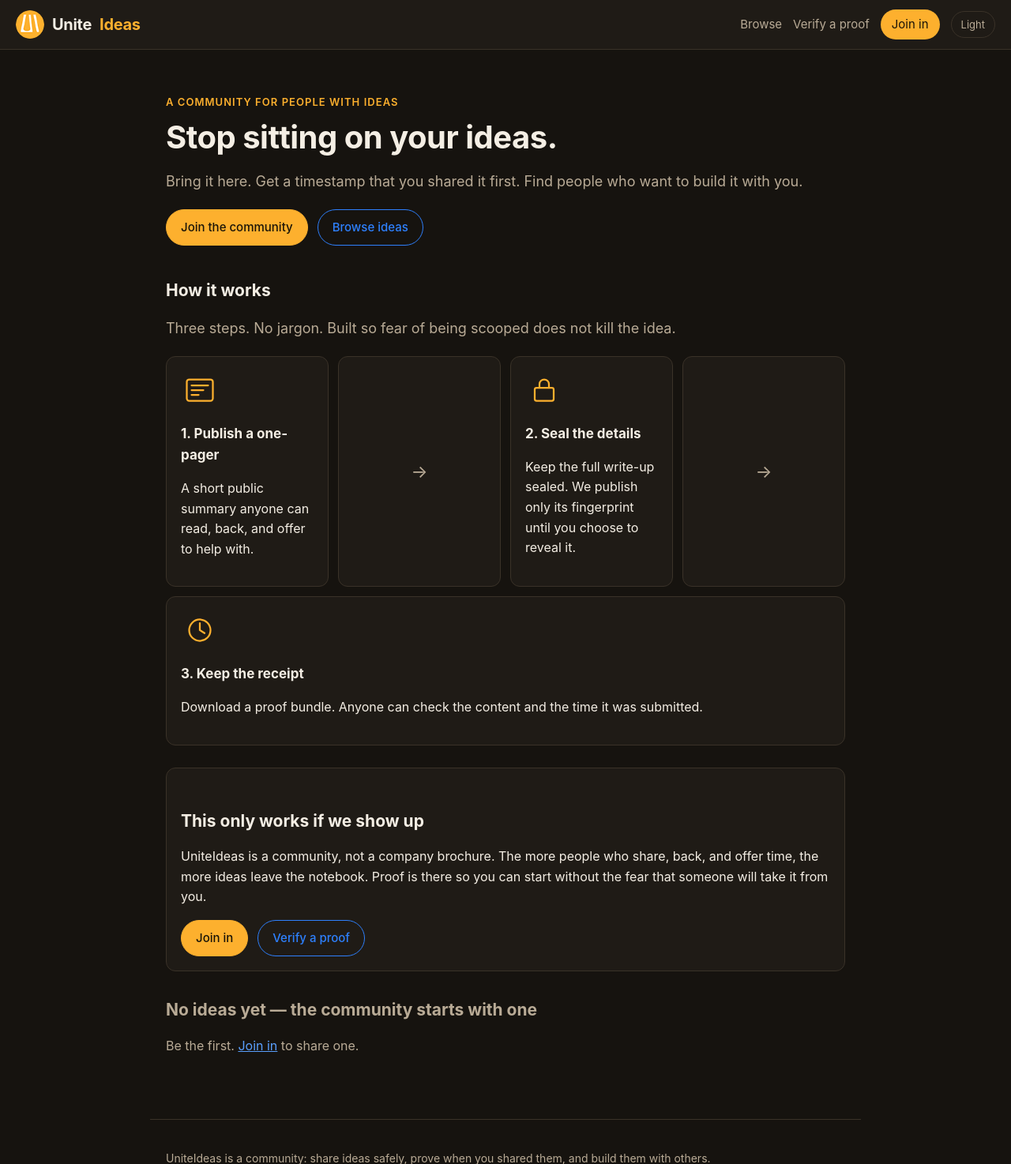
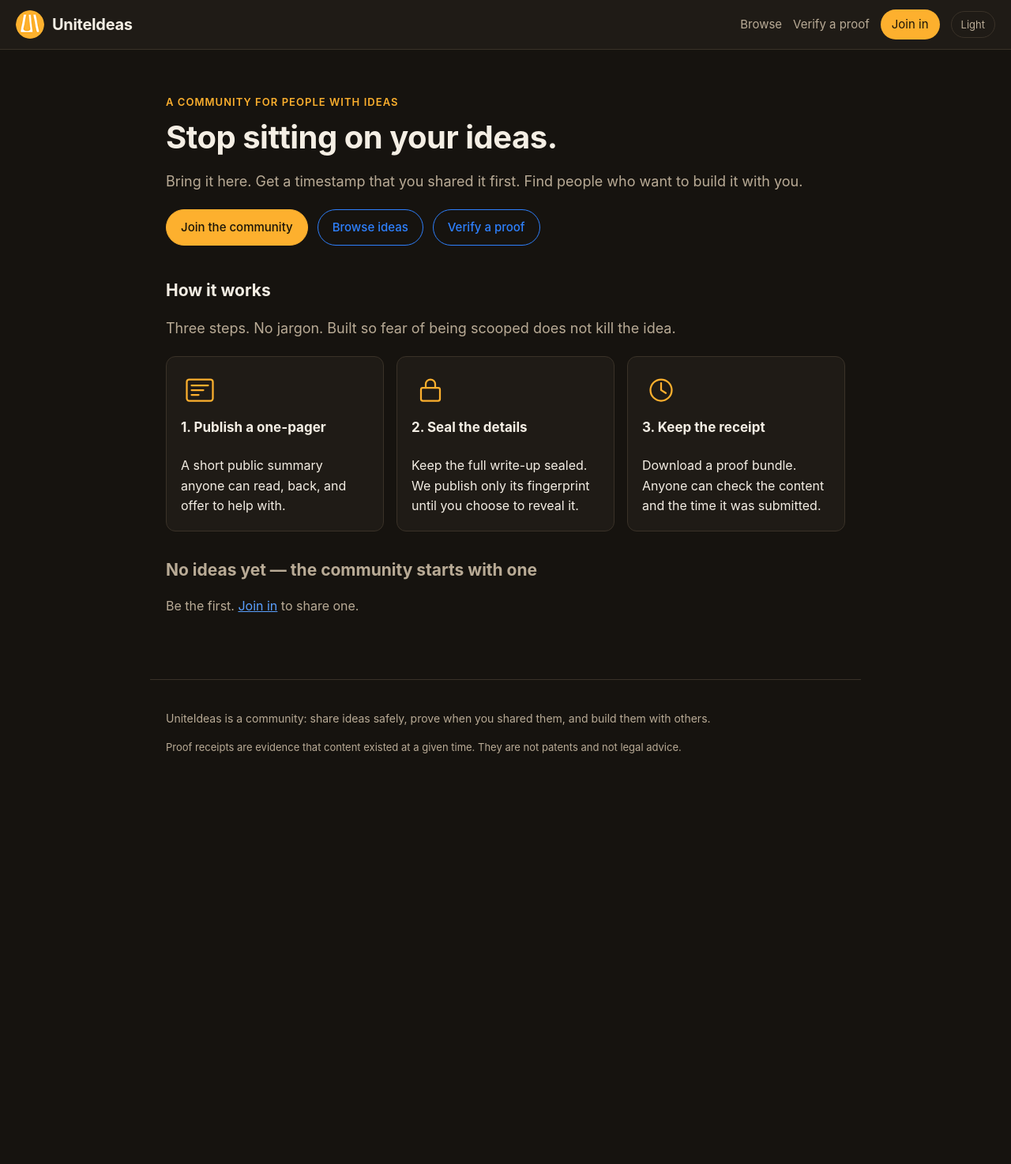
Before and after one commit to den-kom/uniteideas, a FastAPI app: page / in a window 1280 px wide. Shown: the top 1474 px of the page at 79% size. After the commit the page ends 954 px from the top, so only its background shows below. Run offline with FastAPI, Linux system fonts and the light colour scheme; data that the repository does not hold is empty.

Commit message:
Tighten the homepage: even three-step row, no community repeat
Drop the arrows and the second CTA block. Verify a proof sits in the hero
next to Browse. Brand reads UniteIdeas as one word.

Co-authored-by: Cursor <cursoragent@cursor.com>

```diff
--- a/app/static/styles.css
+++ b/app/static/styles.css
@@ -72,8 +72,8 @@ main {
   text-decoration: none;
   color: var(--ink);
 }
+.brand:hover { color: var(--accent); }
 .brand img { display: block; border-radius: 50%; }
-.brand span { color: var(--accent); }
 .nav { display: flex; flex-wrap: wrap; gap: 14px; align-items: center; }
 .nav a { text-decoration: none; color: var(--muted); font-size: 15px; }
 .nav a:hover { color: var(--ink); }
@@ -272,39 +272,30 @@ ul.plain li { padding: 9px 0; border-bottom: 1px solid var(--line); }
 
 .flow {
   list-style: none;
-  display: flex;
-  flex-wrap: wrap;
-  gap: 12px;
+  display: grid;
+  grid-template-columns: repeat(3, 1fr);
+  gap: 16px;
   align-items: stretch;
   padding: 0;
   margin: 20px 0 8px;
 }
 .flow > li {
-  flex: 1 1 180px;
   background: var(--card);
   border: 1px solid var(--line);
   border-radius: var(--radius);
   padding: 18px;
+  display: flex;
+  flex-direction: column;
 }
+.flow > li h3 { margin-top: 0; }
+.flow > li p { margin-bottom: 0; flex: 1; }
 .flow-icon {
   width: 48px;
   height: 48px;
   color: var(--accent);
   margin-bottom: 10px;
+  flex-shrink: 0;
 }
-.flow-arrow {
-  flex: 0 0 auto;
-  display: flex;
-  align-items: center;
-  justify-content: center;
-  background: none;
-  border: none;
-  padding: 0;
-  color: var(--muted);
-  font-size: 22px;
-}
-.community { margin-top: 28px; }
-.community .hero-actions { margin-top: 16px; }
 
 .footer {
   max-width: 900px;
@@ -315,9 +306,12 @@ ul.plain li { padding: 9px 0; border-bottom: 1px solid var(--line); }
   font-size: 14px;
 }
 
+@media (max-width: 700px) {
+  .flow { grid-template-columns: 1fr; }
+}
+
 @media (max-width: 600px) {
   .hero h1 { font-size: 30px; }
   .two-up { grid-template-columns: 1fr; }
   .proof-box dl, .card dl { grid-template-columns: 1fr; }
-  .flow-arrow { display: none; }
 }
--- a/app/templates/base.html
+++ b/app/templates/base.html
@@ -21,7 +21,7 @@
 <header class="topbar">
   <a class="brand" href="/">
     <img src="/static/logo.png" width="36" height="36" alt="" />
-    Unite<span>Ideas</span>
+    UniteIdeas
   </a>
   <nav class="nav">
     <a href="/ideas">Browse</a>
--- a/app/templates/index.html
+++ b/app/templates/index.html
@@ -17,6 +17,7 @@
       <a class="btn" href="/login">Join the community</a>
     {% endif %}
     <a class="btn ghost" href="/ideas">Browse ideas</a>
+    <a class="btn ghost" href="/verify">Verify a proof</a>
   </div>
 </section>
 
@@ -33,7 +34,6 @@
       <h3>1. Publish a one-pager</h3>
       <p>A short public summary anyone can read, back, and offer to help with.</p>
     </li>
-    <li aria-hidden="true" class="flow-arrow">→</li>
     <li>
       <svg class="flow-icon" viewBox="0 0 64 64" aria-hidden="true">
         <rect x="16" y="28" width="32" height="22" rx="3" fill="none" stroke="currentColor" stroke-width="3"/>
@@ -42,7 +42,6 @@
       <h3>2. Seal the details</h3>
       <p>Keep the full write-up sealed. We publish only its fingerprint until you choose to reveal it.</p>
     </li>
-    <li aria-hidden="true" class="flow-arrow">→</li>
     <li>
       <svg class="flow-icon" viewBox="0 0 64 64" aria-hidden="true">
         <circle cx="32" cy="32" r="18" fill="none" stroke="currentColor" stroke-width="3"/>
@@ -52,23 +51,6 @@
       <p>Download a proof bundle. Anyone can check the content and the time it was submitted.</p>
     </li>
   </ol>
-</section>
-
-<section class="card community">
-  <h2>This only works if we show up</h2>
-  <p>
-    UniteIdeas is a community, not a company brochure. The more people who share,
-    back, and offer time, the more ideas leave the notebook. Proof is there so
-    you can start without the fear that someone will take it from you.
-  </p>
-  <div class="hero-actions">
-    {% if user %}
-      <a class="btn" href="/submit">Share yours</a>
-    {% else %}
-      <a class="btn" href="/login">Join in</a>
-    {% endif %}
-    <a class="btn ghost" href="/verify">Verify a proof</a>
-  </div>
 </section>
 
 {% if top %}
```
